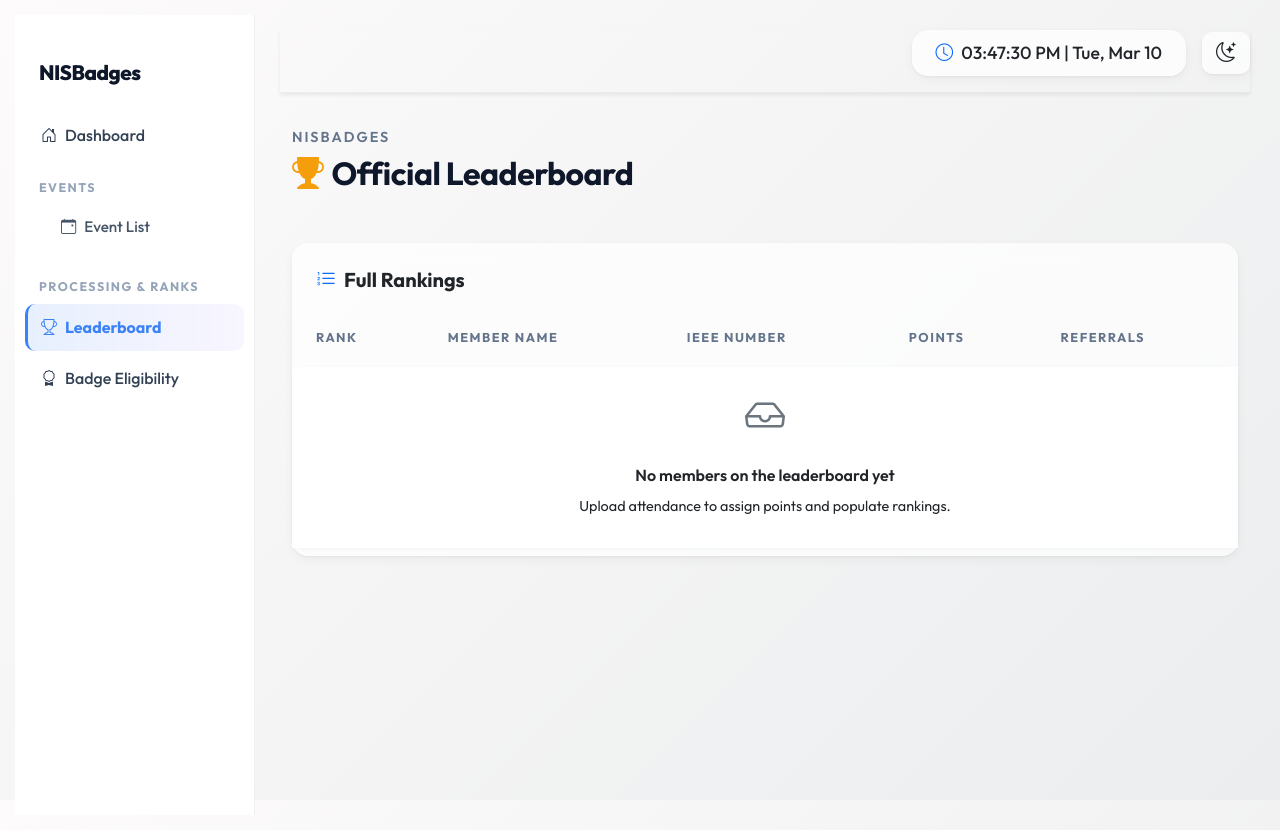
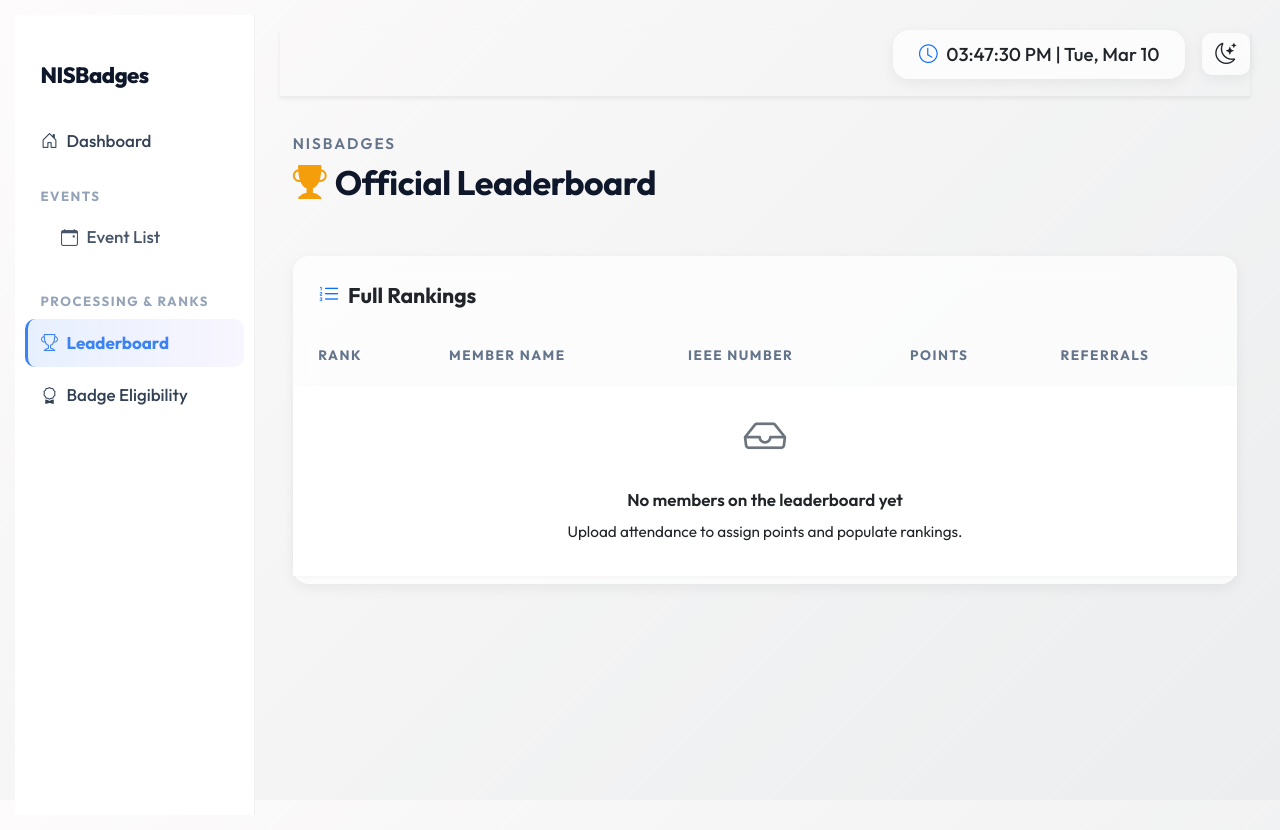
Before and after one commit to Sagar-N-Mutalik/NISBadges-platform, a Django app: page /leaderboard/ in a window 1280 px wide. Run offline with Django 5.2, Linux system fonts and the light colour scheme.

Commit message:
updated ui

```diff
--- a/events/templates/events/event_list.html
+++ b/events/templates/events/event_list.html
@@ -69,10 +69,8 @@
                             <td class="py-3">
                                 <span class="pill-badge pill-badge-gold">{{ event.final_points }} pts</span>
                             </td>
-                            <td class="py-3 text-muted">{{
-                                event.created_by.full_name|default:event.created_by.email|default:"-" }}</td>
-                            <td class="pe-4 py-3 text-muted" style="font-size:0.9rem;">{{ event.created_at|date:"M d, Y"
-                                }}</td>
+                            <td class="py-3 text-muted">{{event.created_by.full_name|default:event.created_by.email|default:"-" }}</td>
+                            <td class="pe-4 py-3 text-muted" style="font-size:0.9rem;">{{ event.created_at|date:"M d, Y"}}</td>
                         </tr>
                         {% empty %}
                         <tr>
--- a/static/css/custom.css
+++ b/static/css/custom.css
@@ -4,6 +4,12 @@
    NISBADGES DESIGN SYSTEM — custom.css
    v3 — Bigger fonts, white text in dark mode, premium look
    ============================================================ */
+
+* {
+    transition: background-color 0.2s ease,
+                color 0.2s ease,
+                border-color 0.2s ease;
+}
 
 :root {
     --font-primary: 'Outfit', sans-serif;
@@ -13,8 +19,8 @@
     --gold: #f59e0b;
     --silver: #94a3b8;
     --bronze: #b45309;
-    --card-shadow: 0 1px 3px rgba(0, 0, 0, 0.06), 0 4px 12px rgba(0, 0, 0, 0.04);
-    --card-shadow-hover: 0 8px 24px rgba(0, 0, 0, 0.10), 0 2px 6px rgba(0, 0, 0, 0.06);
+    --card-shadow: 0 4px 14px rgba(0,0,0,0.06);
+    --card-shadow-hover: 0 12px 32px rgba(0,0,0,0.12);
 }
 
 /* ============================================================
@@ -27,7 +33,7 @@
 }
 
 html {
-    font-size: 16px;
+    font-size: 17px;
 }
 
 body {
@@ -51,7 +57,7 @@ h6 {
 }
 
 p {
-    font-size: 1rem;
+    font-size: 1.08rem;
     color: #475569;
 }
 
@@ -104,30 +110,30 @@ strong {
 }
 
 /* Body copy → near-white */
-[data-theme="dark"] p {
-    color: #cbd5e1 !important;
+[data-theme="dark"] body p {
+    color: #ffffff !important;
 }
 
 [data-theme="dark"] strong {
-    color: #f1f5f9 !important;
+    color: #ffffff !important;
 }
 
 [data-theme="dark"] small,
 [data-theme="dark"] .small {
-    color: #94a3b8 !important;
+    color: #ffffff !important;
 }
 
 /* Muted text → softer white */
 [data-theme="dark"] .text-muted {
-    color: #94a3b8 !important;
+    color: #ffffff !important;
 }
 
 [data-theme="dark"] .text-dark {
-    color: #f1f5f9 !important;
+    color: #ffffff !important;
 }
 
 [data-theme="dark"] .lead {
-    color: #cbd5e1 !important;
+    color: #ffffff !important;
 }
 
 [data-theme="dark"] .fw-semibold,
@@ -138,7 +144,7 @@ strong {
 
 /* Links */
 [data-theme="dark"] a:not(.btn):not(.sidebar a) {
-    color: #93c5fd;
+    color: #ffffff;
 }
 
 /* Form labels, help text */
@@ -225,6 +231,7 @@ strong {
    ============================================================ */
 .sidebar {
     background: #ffffff !important;
+    backdrop-filter: blur(8px);
     border-right: 1px solid rgba(0, 0, 0, 0.06);
     transition: background-color 0.3s ease;
     min-width: 240px;
@@ -234,13 +241,14 @@ strong {
 [data-theme="dark"] .sidebar {
     background: linear-gradient(180deg, #0f172a 0%, #1e293b 100%) !important;
     border-right: 1px solid rgba(255, 255, 255, 0.05);
+    backdrop-filter: blur(10px);
 }
 
 /* Sidebar brand heading */
 .sidebar h4 {
     font-size: 1.3rem !important;
     font-weight: 800 !important;
-    color: #0f172a !important;
+    color: #0f172a  !important;
     padding: 0 20px;
 }
 
@@ -257,7 +265,7 @@ strong {
 }
 
 [data-theme="dark"] .sidebar .text-muted {
-    color: #475569 !important;
+    color: #ffffff !important;
 }
 
 /* Nav links — BIGGER */
@@ -266,7 +274,7 @@ strong {
     align-items: center;
     font-size: 1rem !important;
     font-weight: 500 !important;
-    color: #334155 !important;
+    color: #334155  !important;
     padding: 10px 16px !important;
     border-radius: 10px !important;
     margin: 2px 10px !important;
@@ -305,13 +313,13 @@ strong {
 
 /* Submenu links slightly smaller */
 .sidebar .submenu a {
-    font-size: 0.95rem !important;
+    font-size: 1rem !important;
     padding-left: 36px !important;
     color: #475569 !important;
 }
 
 [data-theme="dark"] .sidebar .submenu a {
-    color: #94a3b8 !important;
+    color: #ffffff !important;
 }
 
 [data-theme="dark"] .sidebar .submenu a:hover {
@@ -589,7 +597,7 @@ strong {
 }
 
 .table td {
-    font-size: 1rem;
+    font-size: 1.05rem;
     vertical-align: middle;
     padding: 14px 16px !important;
 }
@@ -629,6 +637,8 @@ strong {
    ============================================================ */
 .content-area {
     font-size: 1rem;
+    /* max-width: 1400px; */
+    margin: 0 auto;
 }
 
 [data-theme="dark"] #live-clock {
```
